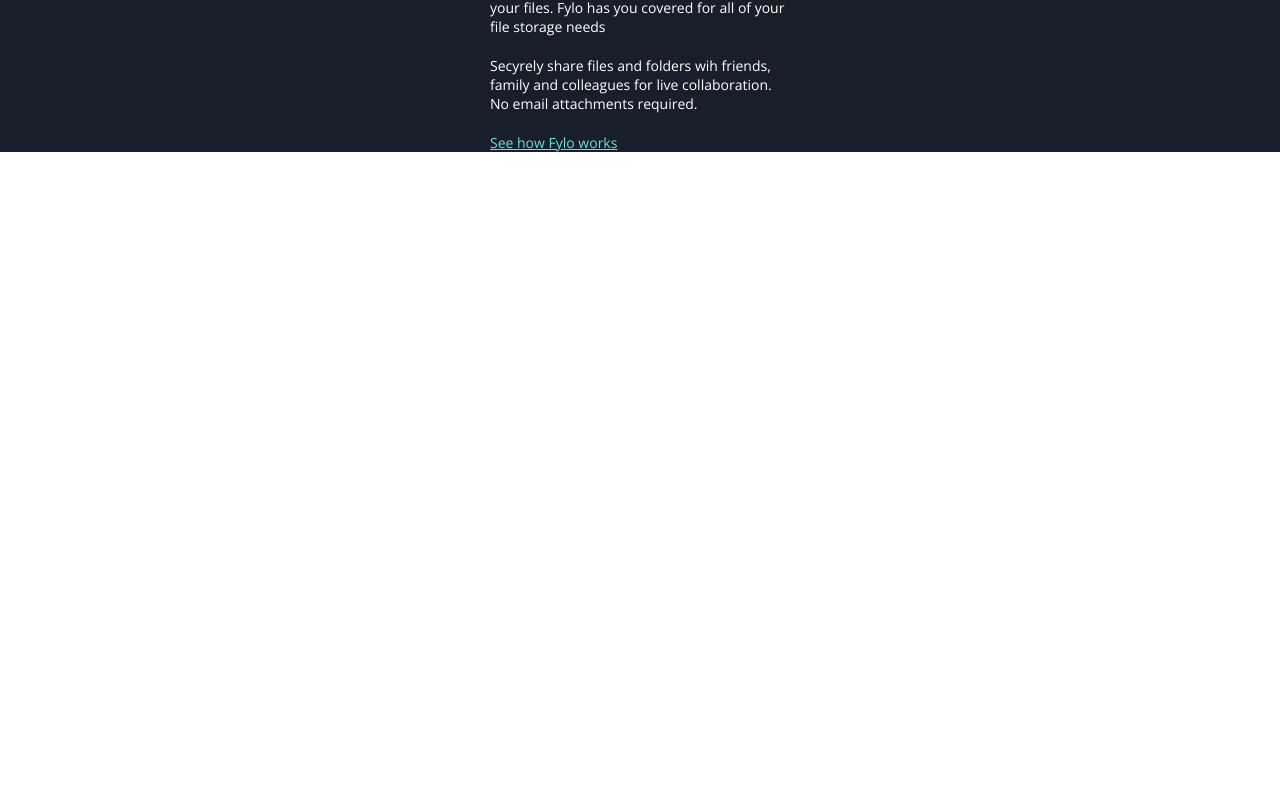
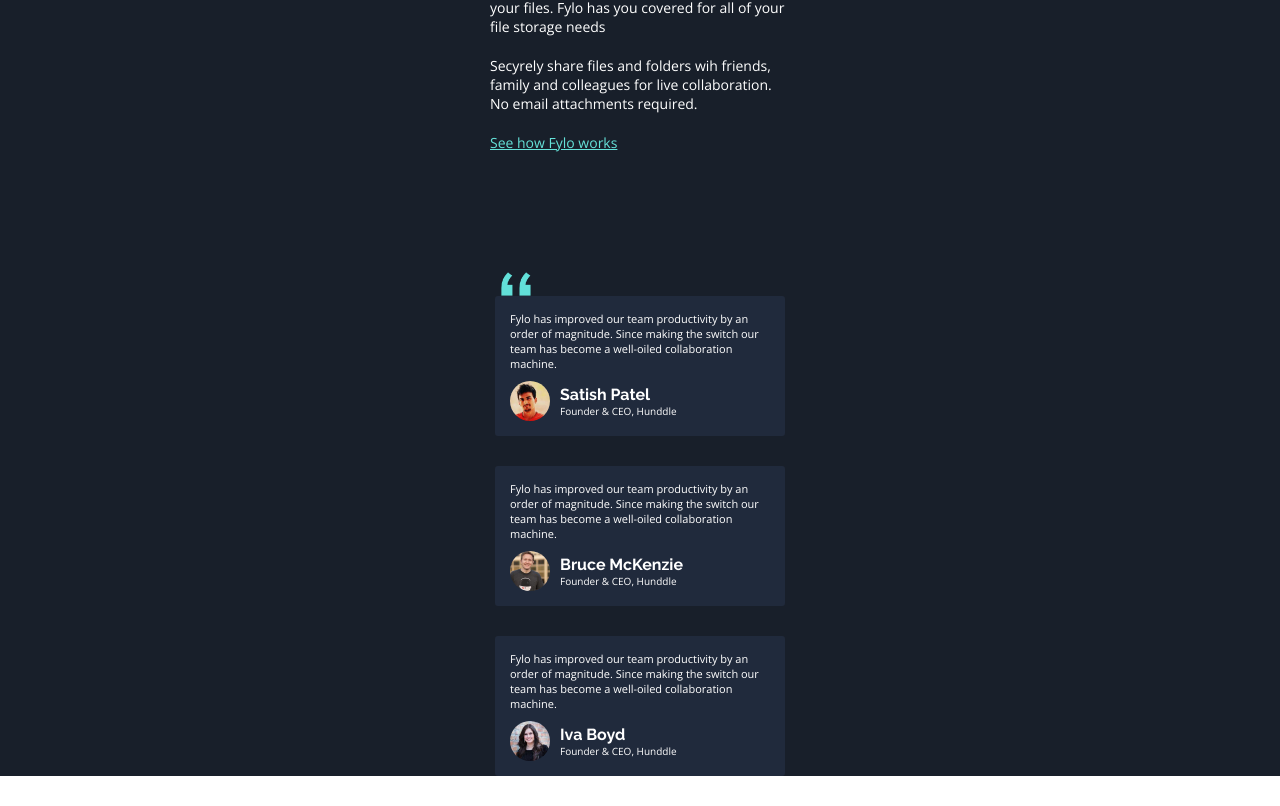
Before and after one commit to CarlosESRosa/Frontend-Mentor, a React (Create React App) app in the folder fylo-landing-page/: page / in a window 1280 px wide. Shown: the part 2071-2877 px from the top of the page. Before the commit the page ends 2223 px from the top, so only its background shows below. Built offline with nearby package versions, Linux system fonts and the light colour scheme.

Commit message:
feat: :sparkles: User feedback section

```diff
--- a/fylo-landing-page/src/App.js
+++ b/fylo-landing-page/src/App.js
@@ -5,6 +5,10 @@
 import attibuteImg3 from "./images/icon-collaboration.svg";
 import attibuteImg4 from "./images/icon-any-file.svg";
 import stayProductive from "./images/illustration-stay-productive.png";
+import profile1 from "./images/profile-1.jpg";
+import profile2 from "./images/profile-2.jpg";
+import profile3 from "./images/profile-3.jpg";
+import quotes from "./images/bg-quotes.png";
 
 import "./css/App.css";
 import "./css/Config.css";
@@ -12,6 +16,7 @@
 import "./css/StayProductive.css";
 import Button from "./components/Button/Button1.js";
 import Attribute from "./components/Attribute/Attribute.js";
+import UserFeedback from "./components/UserFeedback/UserFeedback.js";
 
 function App() {
   return (
@@ -68,6 +73,27 @@
         </p>
         <a href="#">See how Fylo works</a>
       </div>
+      <div className="user-feedback">
+        <img src={quotes} id="quotes" alt="quotes"></img>
+        <UserFeedback
+          feedback="Fylo has improved our team productivity by an order of magnitude. Since making the switch our team has become a well-oiled collaboration machine."
+          img={profile1}
+          name="Satish Patel"
+          office="Founder & CEO, Hunddle"
+        />
+        <UserFeedback
+          feedback="Fylo has improved our team productivity by an order of magnitude. Since making the switch our team has become a well-oiled collaboration machine."
+          img={profile2}
+          name="Bruce McKenzie"
+          office="Founder & CEO, Hunddle"
+        />
+        <UserFeedback
+          feedback="Fylo has improved our team productivity by an order of magnitude. Since making the switch our team has become a well-oiled collaboration machine."
+          img={profile3}
+          name="Iva Boyd"
+          office="Founder & CEO, Hunddle"
+        />
+      </div>
     </main>
   );
 }
--- /dev/null
+++ b/fylo-landing-page/src/components/UserFeedback/UserFeedback.css
@@ -0,0 +1,49 @@
+.user-feedback {
+  width: 290px;
+  margin: auto;
+  margin-top: 120px;
+}
+
+.user-feedback .feedback-box {
+  background-color: var(--testimonialsBG);
+  padding: 15px;
+  border-radius: 3px;
+  margin-bottom: 30px;
+}
+
+.user-feedback .feedback-box p {
+  color: var(--Neutral);
+  font-weight: 400;
+  font-size: 11px;
+}
+
+.user-feedback .feedback-box .profile-content {
+  display: flex;
+  align-items: center;
+  margin-top: 10px;
+}
+
+.user-feedback .feedback-box .profile-content div {
+  display: flex;
+  flex-direction: column;
+  text-align: left;
+  align-items: flex-start;
+  justify-content: center;
+}
+
+.user-feedback .feedback-box .profile-content img {
+  width: 40px;
+  border-radius: 50%;
+  margin-right: 10px;
+}
+
+.user-feedback .feedback-box .profile-content h3 {
+  color: var(--Neutral);
+  font-weight: 700;
+  font-size: 1rem;
+  font-family: "Raleway", sans-serif;
+}
+
+.user-feedback .feedback-box .profile-content p {
+  font-size: 10px;
+}
--- /dev/null
+++ b/fylo-landing-page/src/components/UserFeedback/UserFeedback.js
@@ -0,0 +1,17 @@
+import React from "react";
+import "./UserFeedback.css";
+
+export default function UserFeedback({ feedback, img, name, office }) {
+  return (
+    <div className="feedback-box">
+      <p>{feedback}</p>
+      <div className="profile-content">
+        <img src={img} alt="User profile"></img>
+        <div>
+          <h3>{name}</h3>
+          <p>{office}</p>
+        </div>
+      </div>
+    </div>
+  );
+}
--- a/fylo-landing-page/src/css/App.css
+++ b/fylo-landing-page/src/css/App.css
@@ -2,3 +2,9 @@
   background-color: var(--mainBG);
   min-height: 100vh;
 }
+
+#quotes {
+  width: 30px;
+  margin-bottom: -4px;
+  margin-left: 6px;
+}
```
